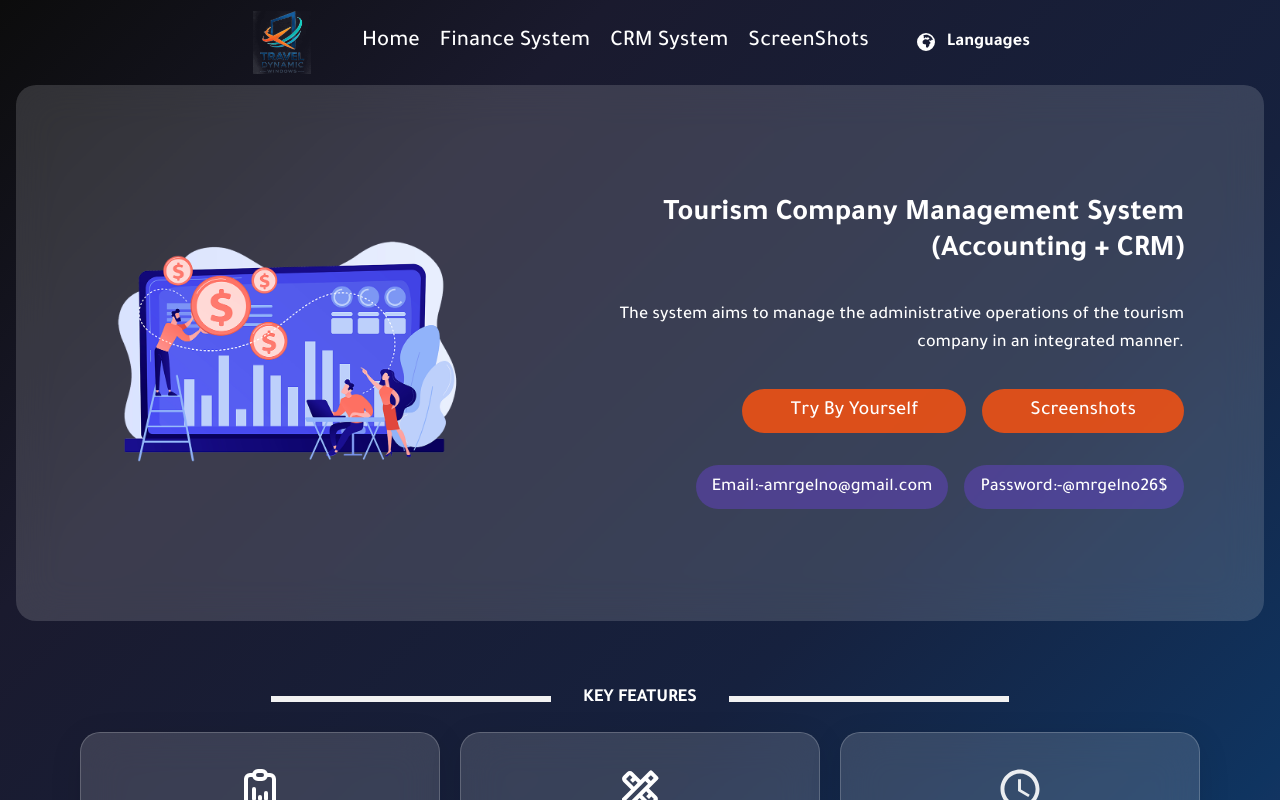
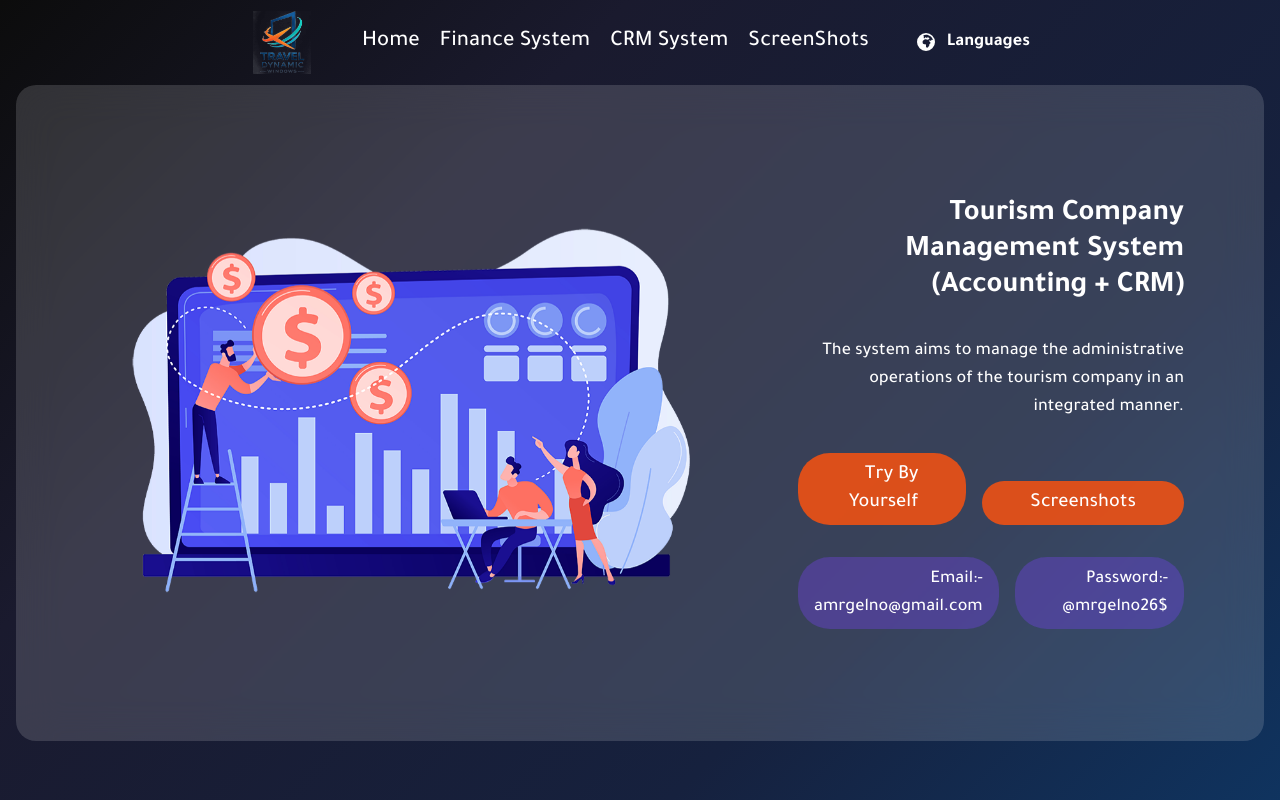
Before and after one commit to amrgelno/Tos-mvp, a React (Vite) app: page / in a window 1280 px wide. Shown: the top 800 px of the page. Built offline with nearby package versions, Linux system fonts and the light colour scheme.

Commit message:
Update Hero

```diff
--- a/src/Sections/Hero/Hero.css
+++ b/src/Sections/Hero/Hero.css
@@ -57,3 +57,36 @@
     border-radius: 2rem;
     padding: .5rem 1rem;
 }
+
+
+.flip-card {
+  display: inline-block;
+  perspective: 1000px;
+}
+
+.flip-card-inner {
+  display: grid;
+  transform-style: preserve-3d;
+  transition: transform 0.6s ease;
+}
+
+.flip-card:hover .flip-card-inner {
+  transform: rotateY(180deg);
+}
+
+.flip-card-front,
+.flip-card-back {
+  grid-area: 1 / 1;
+  backface-visibility: hidden;
+}
+
+.flip-card-front img,
+.flip-card-back img {
+  display: block;
+  max-width: 100%;
+  height: auto;
+}
+
+.flip-card-back {
+  transform: rotateY(180deg);
+}
--- a/src/Sections/Hero/Hero.jsx
+++ b/src/Sections/Hero/Hero.jsx
@@ -1,5 +1,6 @@
 import "./Hero.css"
 import heroImg from "../../assets/images/heroImg.png"
+import heroImg_2 from "../../assets/images/heroImg_2.jpg"
 import { useTranslation } from 'react-i18next';
 
 export default function Hero() {
@@ -8,8 +9,19 @@ export default function Hero() {
 
 
 <div className="CP heroContainer g-btn lex flex-col lg:flex-row justify-between items-center gap-3">
-        <div className="heroRight">
+        {/* <div className="heroRight">
           <img src={heroImg} alt="" loading="lazy"/>
+        </div> */}
+
+        <div className="flip-card">
+          <div className="flip-card-inner">
+            <div className="flip-card-front">
+              <img src={heroImg} alt="" />
+            </div>
+            <div className="flip-card-back">
+              <img src={heroImg_2} alt="" />
+            </div>
+          </div>
         </div>
         <div className="heroLeft text-center lg:text-right flex flex-col items-center lg:items-end gap-8">
           <p className="heroTitle text-3xl font-bold">{t("heroTitle")}</p>
```
Also changed, not shown: src/assets/images/heroImg_2.jpg (added).
